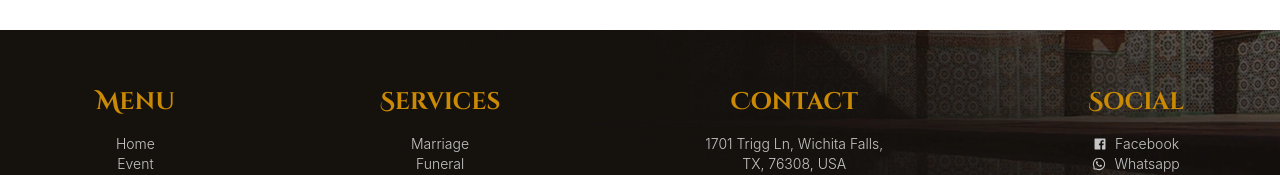
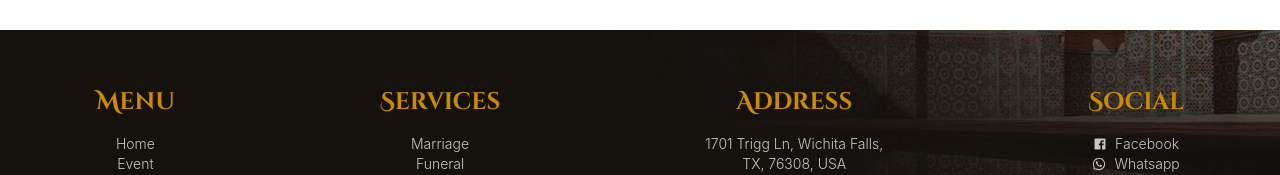
Before and after one commit to wfic/site, a Next.js app: page /contact in a window 1280 px wide. Shown: the part 1137-1312 px from the top of the page. Built offline with nearby package versions, Linux system fonts and the light colour scheme.

Commit message:
alert updated

```diff
--- a/components/Footer.js
+++ b/components/Footer.js
@@ -58,7 +58,7 @@ function Footer() {
                     </ul>
                 </div>
                 <div className="footerContact">
-                    <h3 className="text-2xl font-bold font-Cinzel py-4 text-yellow-600">Contact</h3>
+                    <h3 className="text-2xl font-bold font-Cinzel py-4 text-yellow-600">Address</h3>
                     <ul>
                         <li className="text-sm md:text-md text-gray-100/80 font-light ">
                             <a href="tel:+19403375021"></a>
--- a/components/Mailer.js
+++ b/components/Mailer.js
@@ -16,6 +16,7 @@ function Mailer() {
       }).catch(err => {
           console.log(err);
       })
+      alert("Your message has been sent successfully!");
   }
 
   return (
```
